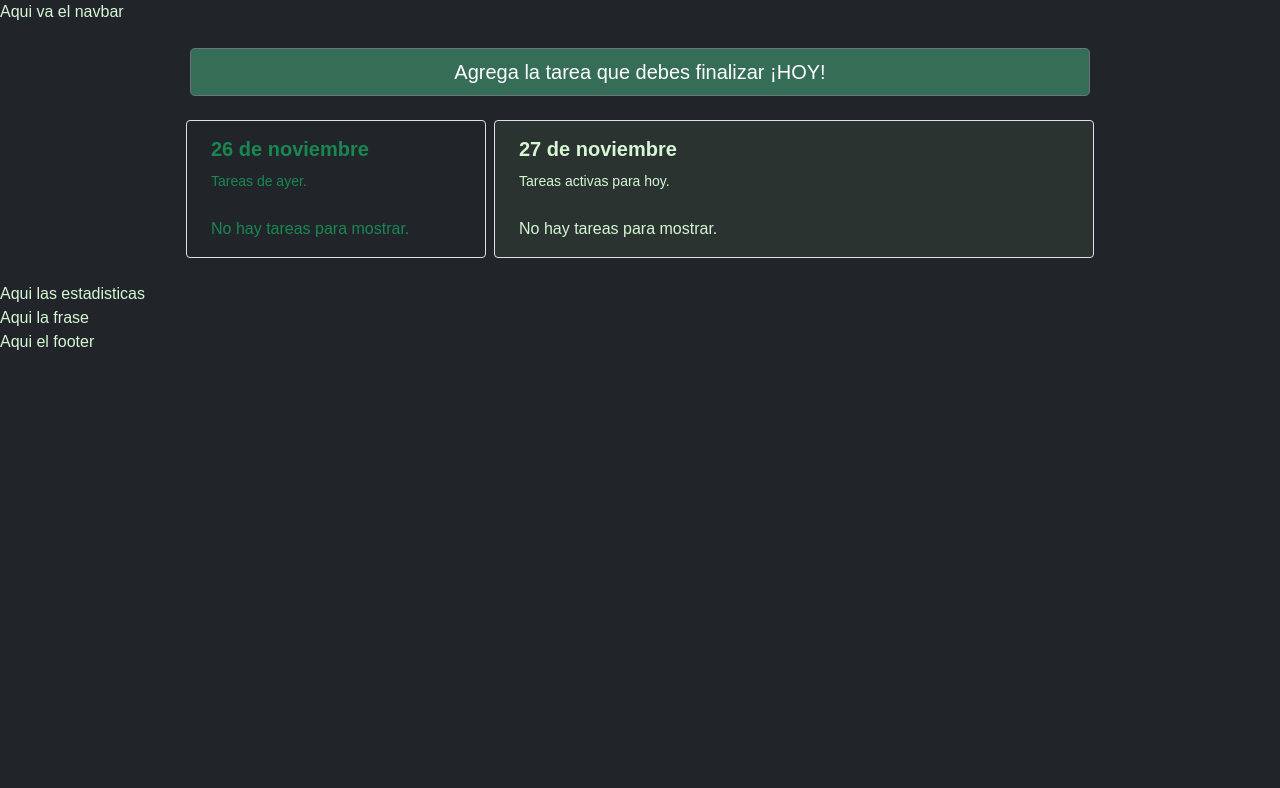
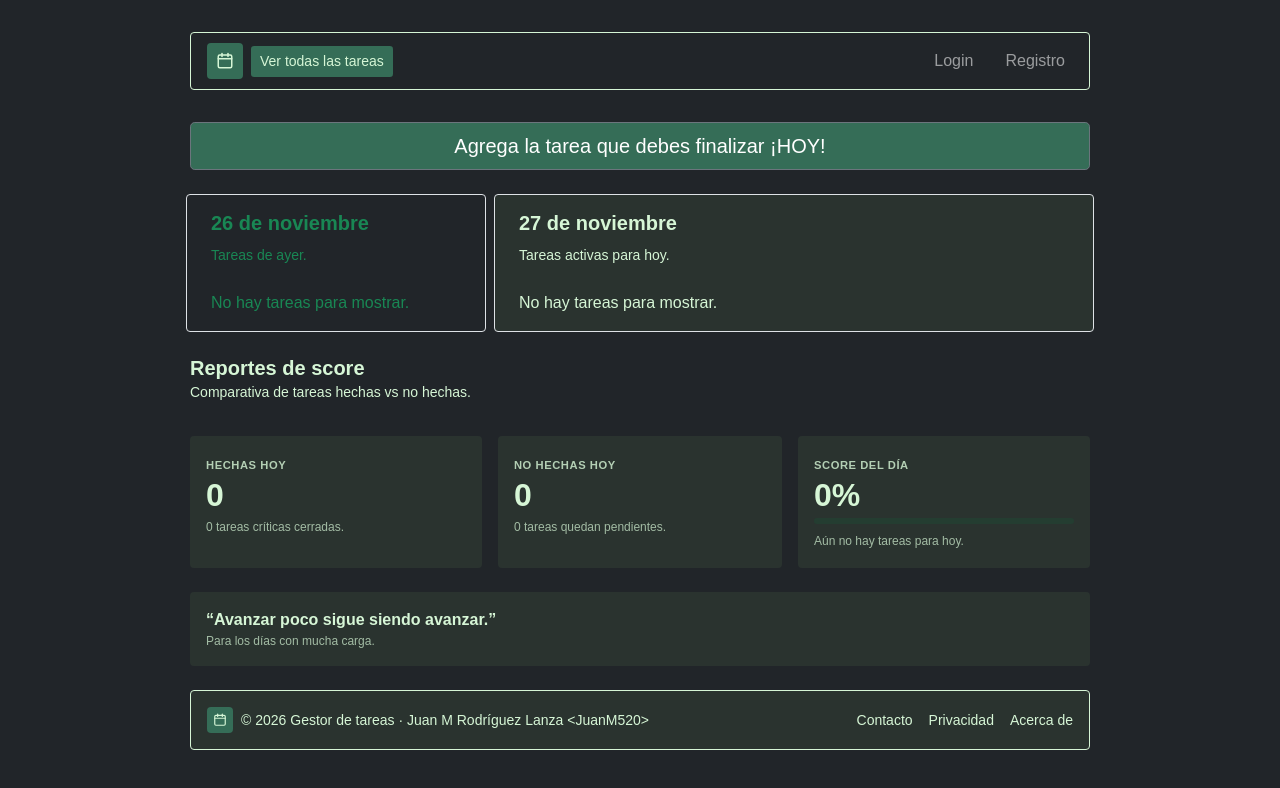
Before and after one commit to Juanm520/Lab_Gestor_Tareas_Juan_Rodriguez, a plain HTML site: page index.html in a window 1280 px wide. Drawn offline with nearby package versions, Linux system fonts and the light colour scheme; a web font is replaced by a local one.

Commit message:
add: Componentes navbar, footer, stats y phrases.

```diff
--- /dev/null
+++ b/components/feedback/feedbackComponent.js
@@ -0,0 +1,35 @@
+// Frases motivacionales { frase, subtitulo }.
+const PHRASES = [
+    { text: 'Una tarea cerrada es una decisión tomada.', note: 'Para mantener el ritmo en el cierre.' },
+    { text: 'Lo que se termina hoy no pesa mañana.', note: 'Para liberar espacio en la agenda.' },
+    { text: 'Avanzar poco sigue siendo avanzar.', note: 'Para los días con mucha carga.' },
+    { text: 'Primero lo importante, después lo urgente.', note: 'Para elegir bien la siguiente tarea.' },
+    { text: 'La constancia vence a la motivación.', note: 'Para sostener el hábito.' },
+    { text: 'Una lista corta y terminada vale más que una larga y abierta.', note: 'Para planear el día con realismo.' },
+    { text: 'Empieza por la tarea que más estás evitando.', note: 'Para quitarte el peso de encima.' },
+]
+
+// De momento, elige una frase por dia.
+function phraseOfTheDay(date = new Date()) {
+    const startOfYear = new Date(date.getFullYear(), 0, 0)
+    const dayOfYear = Math.floor((date - startOfYear) / (24 * 60 * 60 * 1000))
+    return PHRASES[dayOfYear % PHRASES.length]
+}
+
+// Define el componente <daily-phrase>
+class DailyPhrase extends HTMLElement {
+
+    connectedCallback() {
+        const { text, note } = phraseOfTheDay()
+
+        this.innerHTML = `
+            <figure class="phrase-card rounded p-3 m-0">
+                <blockquote class="m-0">
+                    <p class="fw-bold m-0">“${text}”</p>
+                </blockquote>
+                <figcaption class="phrase-note m-0">${note}</figcaption>
+            </figure>`
+    }
+}
+
+customElements.define('daily-phrase', DailyPhrase)
--- /dev/null
+++ b/components/footer/footerComponent.js
@@ -0,0 +1,31 @@
+// Componente <main-footer>
+class Footer extends HTMLElement {
+
+    connectedCallback() {
+        const year = new Date().getFullYear()
+
+        this.innerHTML = `
+            <div class="main-footer border rounded px-3 py-3 d-flex flex-column flex-md-row align-items-center justify-content-between gap-2">
+                <div class="d-flex align-items-center gap-2">
+                    <span class="footer-icon d-flex align-items-center justify-content-center rounded" aria-hidden="true">
+                        <!-- Icono calendario -->
+                        <svg xmlns="http://www.w3.org/2000/svg" width="14" height="14" fill="none" stroke="currentColor"
+                            stroke-width="2" stroke-linecap="round" stroke-linejoin="round" viewBox="0 0 24 24">
+                            <rect x="3" y="4" width="18" height="17" rx="2"></rect>
+                            <line x1="3" y1="9" x2="21" y2="9"></line>
+                            <line x1="8" y1="2" x2="8" y2="6"></line>
+                            <line x1="16" y1="2" x2="16" y2="6"></line>
+                        </svg>
+                    </span>
+                    <small>© ${year} Gestor de tareas · Juan M Rodríguez Lanza &lt;JuanM520&gt;</small>
+                </div>
+                <ul class="nav gap-3">
+                <li class="nav-item"><a class="footer-link" href="#">Contacto</a></li>
+                <li class="nav-item"><a class="footer-link" href="#">Privacidad</a></li>
+                <li class="nav-item"><a class="footer-link" href="#">Acerca de</a></li>
+                </ul>
+            </div>`
+    }
+}
+
+customElements.define('main-footer', Footer)
--- /dev/null
+++ b/components/navbar/navbarComponent.js
@@ -0,0 +1,38 @@
+// Define componente <main-navbar>
+class Navbar extends HTMLElement {
+
+    connectedCallback() {
+        this.innerHTML = `
+            <nav class="navbar navbar-expand-md navbar-dark border rounded px-3 py-2 mt-2 mb-2 main-navbar">
+                <div class="container-fluid p-0 gap-2">
+                    <div class="d-flex align-items-center gap-2">
+                        <a class="navbar-brand m-0 nav-icon d-flex align-items-center justify-content-center rounded" href="#" aria-label="Inicio">
+                            <!-- Icono calendario -->
+                            <svg xmlns="http://www.w3.org/2000/svg" width="18" height="18" fill="none" stroke="currentColor"
+                                stroke-width="2" stroke-linecap="round" stroke-linejoin="round" viewBox="0 0 24 24" aria-hidden="true">
+                                <rect x="3" y="4" width="18" height="17" rx="2"></rect>
+                                <line x1="3" y1="9" x2="21" y2="9"></line>
+                                <line x1="8" y1="2" x2="8" y2="6"></line>
+                                <line x1="16" y1="2" x2="16" y2="6"></line>
+                            </svg>
+                        </a>
+                        <a class="btn btn-sm nav-btn" href="#" data-all-tasks>Ver todas las tareas</a>
+                    </div>
+
+                    <button class="navbar-toggler" type="button" data-bs-toggle="collapse" data-bs-target="#main_navbar_links"
+                        aria-controls="main_navbar_links" aria-expanded="false" aria-label="Mostrar menú">
+                        <span class="navbar-toggler-icon"></span>
+                    </button>
+
+                    <div class="collapse navbar-collapse justify-content-end" id="main_navbar_links">
+                        <ul class="navbar-nav gap-md-3">
+                            <li class="nav-item"><a class="nav-link" href="#">Login</a></li>
+                            <li class="nav-item"><a class="nav-link" href="#">Registro</a></li>
+                        </ul>
+                    </div>
+                </div>
+            </nav>`
+    }
+}
+
+customElements.define('main-navbar', Navbar)
--- /dev/null
+++ b/components/stats/statsComponent.js
@@ -0,0 +1,63 @@
+import { statsController } from "./statsController.js";
+import { EVENTS, on } from "../../utils/events.js";
+
+// Define componente <tasks-stats>
+class Stats extends HTMLElement {
+
+    connectedCallback() {
+        this.innerHTML = `
+            <article class="d-flex flex-column gap-3 w-100 stats">
+                <div>
+                    <h5 class="fw-bold m-0">Reportes de score</h5>
+                    <small>Comparativa de tareas hechas vs no hechas.</small>
+                </div>
+
+                <div class="row g-3 m-0">
+                    <div class="col-12 col-md-4 ps-md-0">
+                        <div class="stat-card rounded p-3 h-100">
+                            <small class="stat-label text-uppercase fw-bold">Hechas hoy</small>
+                            <p class="stat-value m-0" data-stats-done>0</p>
+                            <small class="stat-text" data-stats-done-text></small>
+                        </div>
+                    </div>
+
+                    <div class="col-12 col-md-4">
+                        <div class="stat-card rounded p-3 h-100">
+                            <small class="stat-label text-uppercase fw-bold">No hechas hoy</small>
+                            <p class="stat-value m-0" data-stats-not-done>0</p>
+                            <small class="stat-text" data-stats-not-done-text></small>
+                        </div>
+                    </div>
+
+                    <div class="col-12 col-md-4 pe-md-0">
+                        <div class="stat-card rounded p-3 h-100">
+                            <small class="stat-label text-uppercase fw-bold">Score del día</small>
+                            <p class="stat-value m-0" data-stats-score>0%</p>
+                            <div class="progress stat-progress my-1" role="progressbar" aria-label="Score del día"
+                                aria-valuemin="0" aria-valuemax="100">
+                                <div class="progress-bar stat-progress-bar" data-stats-bar style="width: 0%"></div>
+                            </div>
+                            <small class="stat-text" data-stats-score-text></small>
+                        </div>
+                    </div>
+                </div>
+            </article>`
+
+        this.render()
+
+        // Actualiza las estadisticas cuando se crea o cambia una tarea.
+        this.offTaskCreated = on(EVENTS.TASK_CREATED, () => this.render())
+        this.offTaskUpdated = on(EVENTS.TASK_UPDATED, () => this.render())
+    }
+
+    disconnectedCallback() {
+        this.offTaskCreated?.()
+        this.offTaskUpdated?.()
+    }
+
+    render() {
+        statsController(this)
+    }
+}
+
+customElements.define('tasks-stats', Stats)
--- /dev/null
+++ b/components/stats/statsController.js
@@ -0,0 +1,39 @@
+import { getTasksLocalStorage } from "../../services/tasksInlocalStorage.js";
+
+// Calcula las estadisticas de las tareas creadas hoy.
+export function statsController(statsHTML) {
+    const actualDate = new Date()
+
+    // Tareas de hoy (compara dia, mes y año).
+    const todayTasks = getTasksLocalStorage()
+        .filter(task => task.createdAt.toDateString() === actualDate.toDateString())
+
+    const total = todayTasks.length
+    const done = todayTasks.filter(task => task.isCompleted())
+    const notDone = todayTasks.filter(task => !task.isCompleted())
+    const criticalDone = done.filter(task => task.getPriority() === 'high').length
+    const overdue = notDone.filter(task => task.isOverdue()).length
+    const score = total === 0 ? 0 : Math.round((done.length / total) * 100)
+
+    // Valores principales.
+    statsHTML.querySelector('[data-stats-done]').innerText = done.length
+    statsHTML.querySelector('[data-stats-not-done]').innerText = notDone.length
+    statsHTML.querySelector('[data-stats-score]').innerText = `${score}%`
+
+    // Textos de apoyo.
+    statsHTML.querySelector('[data-stats-done-text]').innerText =
+        `${criticalDone} ${criticalDone === 1 ? 'tarea crítica cerrada' : 'tareas críticas cerradas'}.`
+
+    statsHTML.querySelector('[data-stats-not-done-text]').innerText =
+        overdue > 0
+            ? `${notDone.length} pendientes, ${overdue} ${overdue === 1 ? 'vencida' : 'vencidas'}.`
+            : `${notDone.length} ${notDone.length === 1 ? 'tarea queda pendiente' : 'tareas quedan pendientes'}.`
+
+    statsHTML.querySelector('[data-stats-score-text]').innerText =
+        total === 0 ? 'Aún no hay tareas para hoy.' : 'Avance general del día.'
+
+    // Barra de progreso del score.
+    const bar = statsHTML.querySelector('[data-stats-bar]')
+    bar.style.width = `${score}%`
+    bar.setAttribute('aria-valuenow', score)
+}
--- a/index.html
+++ b/index.html
@@ -16,9 +16,10 @@
 </head>
 
 <body class="bg-dark">
-    <nav>
-        Aqui va el navbar
-    </nav>
+    <header class="d-flex justify-content-center px-4 pt-4">
+        <!-- Navbar -->
+        <main-navbar class="w-100 nav-wrapper"></main-navbar>
+    </header>
     <main class="">
         <section id="main_tasks">
             <!-- Modal newTask -->
@@ -26,15 +27,18 @@
             <!-- Acciones de tareas -->
             <tasks-actions></tasks-actions>
         </section>
-        <section id="main_stats">
-            Aqui las estadisticas
+        <section id="main_stats" class="d-flex justify-content-center px-4 pb-4">
+            <!-- Estadisticas -->
+            <tasks-stats class="w-100 stats-wrapper"></tasks-stats>
         </section>
-        <section id="main_feedback">
-            Aqui la frase
+        <section id="main_feedback" class="d-flex justify-content-center px-4 pb-4">
+            <!-- Frase del dia -->
+            <daily-phrase class="w-100 phrase-wrapper"></daily-phrase>
         </section>
     </main>
-    <footer>
-        Aqui el footer
+    <footer class="d-flex justify-content-center px-4 pb-4">
+        <!-- Footer -->
+        <main-footer class="w-100 footer-wrapper"></main-footer>
     </footer>
 
     <!-- script bootstrap -->
--- a/main.js
+++ b/main.js
@@ -1,4 +1,8 @@
 // Componentes personalizados.
+import "./components/navbar/navbarComponent.js";
+import "./components/footer/footerComponent.js";
 import "./components/newTask/newTaskComponent.js";
 import "./components/newTask/newTaskModal.js";
 import "./components/tasks/tasksComponent.js";
+import "./components/stats/statsComponent.js";
+import "./components/feedback/feedbackComponent.js";
--- a/styles.css
+++ b/styles.css
@@ -104,6 +104,132 @@ body {
     color: #1A1A1A;
 }
 
+/* Navbar */
+.nav-wrapper {
+    display: block;
+    max-width: 900px;
+}
+
+.main-navbar {
+    background-color: var(--bg-body);
+    border-color: var(--color-font) !important;
+}
+
+.main-navbar .nav-icon {
+    width: 36px;
+    height: 36px;
+    background-color: var(--bg-buttoms);
+    color: var(--color-font);
+}
+
+.main-navbar .nav-btn {
+    background-color: var(--bg-buttoms);
+    color: var(--color-font);
+}
+
+.main-navbar .nav-btn:hover,
+.main-navbar .nav-icon:hover {
+    background-color: var(--bg-open);
+    color: var(--color-font);
+}
+
+.main-navbar .nav-link {
+    color: var(--color-font);
+}
+
+.main-navbar .nav-link:hover,
+.main-navbar .nav-link:focus {
+    color: var(--bg-done);
+}
+
+.main-navbar .navbar-toggler {
+    border-color: var(--bg-buttoms);
+}
+
+.main-navbar .navbar-toggler:focus {
+    box-shadow: 0 0 0 0.25rem rgba(53, 109, 87, 0.5);
+}
+
+/* Footer */
+.footer-wrapper {
+    display: block;
+    max-width: 900px;
+}
+
+.main-footer {
+    background-color: var(--bg-sections);
+    border-color: var(--color-font) !important;
+}
+
+.main-footer .footer-icon {
+    width: 26px;
+    height: 26px;
+    background-color: var(--bg-buttoms);
+    color: var(--color-font);
+}
+
+.main-footer .footer-link {
+    color: var(--color-font);
+    text-decoration: none;
+    font-size: 0.875rem;
+}
+
+.main-footer .footer-link:hover,
+.main-footer .footer-link:focus {
+    color: var(--bg-done);
+}
+
+/* Estadisticas */
+.stats-wrapper {
+    display: block;
+    max-width: 900px;
+}
+
+.stat-card {
+    background-color: var(--bg-sections);
+}
+
+.stat-label {
+    font-size: 0.7rem;
+    letter-spacing: 0.05em;
+    opacity: 0.8;
+}
+
+.stat-value {
+    font-size: 2rem;
+    font-weight: 700;
+    line-height: 1.2;
+}
+
+.stat-text {
+    font-size: 0.75rem;
+    opacity: 0.7;
+}
+
+.stat-progress {
+    height: 6px;
+    background-color: var(--bg-open);
+}
+
+.stat-progress-bar {
+    background-color: var(--bg-done);
+}
+
+/* Frase del dia */
+.phrase-wrapper {
+    display: block;
+    max-width: 900px;
+}
+
+.phrase-card {
+    background-color: var(--bg-sections);
+}
+
+.phrase-note {
+    font-size: 0.75rem;
+    opacity: 0.7;
+}
+
 @media (max-width: 1023px) {
     .row {
         display: flex;
```
